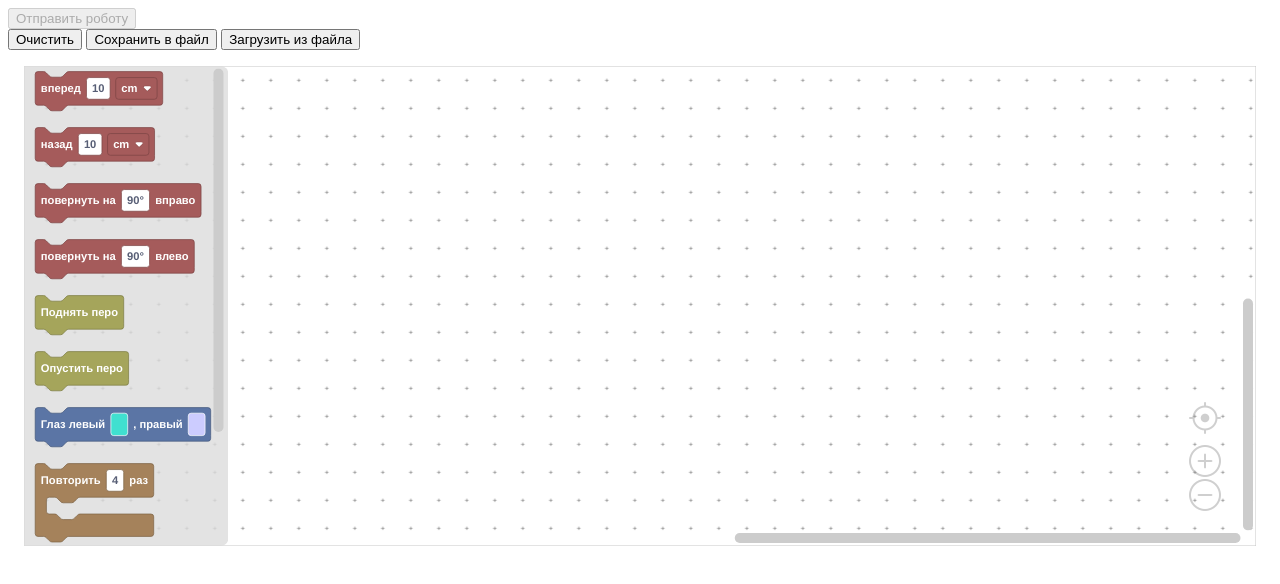
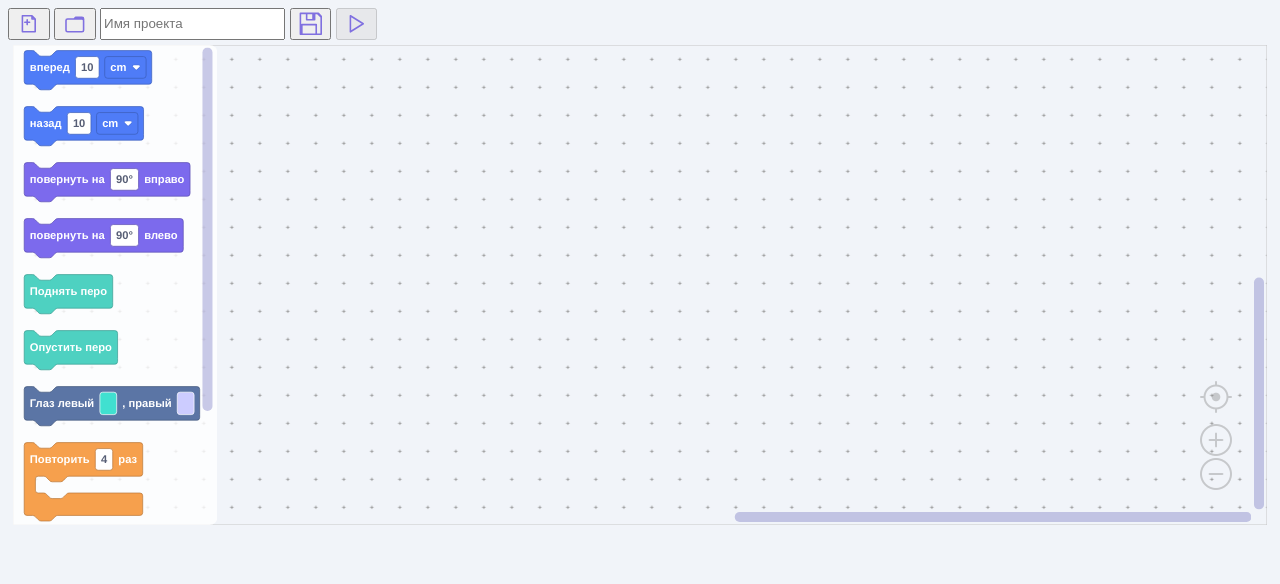
Before and after one commit to dsp-0/TurtleWeb, a plain HTML site: page ide/index.html in a window 1280 px wide. Drawn offline with Linux system fonts and the light colour scheme.

Commit message:
New colors, new buttons, new concept New favicon.png

```diff
--- a/ide/blockly.js
+++ b/ide/blockly.js
@@ -63,7 +63,7 @@ Blockly.common.defineBlocksWithJsonArray([
   ],
   "previousStatement": null,
   "nextStatement": null,
-  "colour": 0
+  "colour": "#4F7CF7"
 },
 {
   "type": "back",
@@ -99,7 +99,7 @@ Blockly.common.defineBlocksWithJsonArray([
   ],
   "previousStatement": null,
   "nextStatement": null,
-  "colour": 0
+  "colour": "#4F7CF7"
 },
 {
   "type": "feather_up",
@@ -114,7 +114,7 @@ Blockly.common.defineBlocksWithJsonArray([
   ],
   "previousStatement": null,
   "nextStatement": null,
-  "colour": 60
+  "colour": "#4ED1C1"
 },
 {
   "type": "feather_down",
@@ -129,7 +129,7 @@ Blockly.common.defineBlocksWithJsonArray([
   ],
   "previousStatement": null,
   "nextStatement": null,
-  "colour": 60
+  "colour": "#4ED1C1"
 },
 {
   "type": 'eyes',
@@ -176,7 +176,7 @@ Blockly.common.defineBlocksWithJsonArray([
   ],
   "previousStatement": null,
   "nextStatement": null,
-  "colour": 0
+  "colour": "#7C6AED"
 },
 {
   "type": "left",
@@ -198,7 +198,7 @@ Blockly.common.defineBlocksWithJsonArray([
   ],
   "previousStatement": null,
   "nextStatement": null,
-  "colour": 0
+  "colour": "#7C6AED"
   },
   {
     type: "repeat",
@@ -222,7 +222,7 @@ Blockly.common.defineBlocksWithJsonArray([
     ],
     "previousStatement": null,
     "nextStatement": null,
-    "colour": 32
+    "colour": "#F6A04D"
   },
 {
 	type: "function",
@@ -241,7 +241,9 @@ Blockly.common.defineBlocksWithJsonArray([
 			name: "body",
 		},
 	],
-	colour: "#5a0",
+//	colour: "#10B981",
+//	colour: "#FF6680",
+	colour: "#D564C5",
 },
 {
 	type: "call",
@@ -257,7 +259,9 @@ Blockly.common.defineBlocksWithJsonArray([
 		},
 	],
 	previousStatement: null, nextStatement: null,
-	colour: "#5a0",
+//	colour: "#10B981",
+//	colour: "#FF6680",
+	colour: "#D564C5",
 },
 
 ]);
@@ -505,6 +509,15 @@ const demoWorkspace = Blockly.inject('blocklyDiv', {
 		drag: true,
 		wheel: true,
 	},
+  theme: {
+     componentStyles : {
+        workspaceBackgroundColour: "#F1F4F9",
+        toolboxBackgroundColour: "#FFFFFF",
+        flyoutBackgroundColour: "#FFFFFF",
+        scrollbarColour: "#5050B0",
+        scrollbarOpacity: 0.3,
+     }
+  },
 });
 
 progBuf=new Uint16Array(0);
--- a/ide/index.html
+++ b/ide/index.html
@@ -4,6 +4,7 @@
     <title>Turtle control</title>
     <meta http-equiv="Content-Security-Policy" content="script-src 'self';">
     <meta charset="utf-8" />
+    <link rel="icon" type="image/png" href="/favicon.png" />
     <script src="./blockly/blockly_compressed.js"></script>
     <script src="./blockly/blocks_compressed.js"></script>
     <script src="./blockly/msg/ru.js"></script>
@@ -11,7 +12,7 @@
     <script src="./blockly/colorfield.js"></script>
     <style>
       body {
-        background-color: #fff;
+        background-color: #F1F4F9;
         font-family: sans-serif;
       }
       h1 {
@@ -19,17 +20,56 @@
         font-size: 140%;
       }
       .demo {
-        padding: 1rem;
+        padding: 0.3rem;
       }
     </style>
   </head>
   <body>
-    <button id="clickme">Отправить роботу</button>
-	<br>
-	<button id="clear-workspace" data-t="workspace-clear">Очистить</button>
-	<input id="file-input" type="file" style="display: none;">
-	<button id="save-to-file" data-t="workspace-save">Сохранить в файл</button>
-	<button id="load-from-file" data-t="workspace-load">Загрузить из файла</button>
+    <svg xmlns="http://www.w3.org/2000/svg" style="display: none;" >
+      <!-- Определение символов -->
+      <symbol id="new-project" viewBox="0 0 32 32" fill="transparent"  stroke="#8070E0" stroke-width="2" stroke-linecap="round" stroke-linejoin="round">
+        <path d="M20 6L24 10V26H8V6ZV10H24M11 14h6M14 11v6"/>
+      </symbol>
+
+      <symbol id="open-project" viewBox="0 0 32 32" fill="transparent"  stroke="#8070E0" stroke-width="2" stroke-linecap="round" stroke-linejoin="round">
+        <path d="M5 12q0 -2 2 -2H25q2 0 2 2V24q0 2 -2 2H7q-2 0 -2 -2Zm2 -2H15L17 8H25q2 0 2 2v1"/>
+        <!-- Стрелка открытия (отраженная) -->
+<!--        <path d="M13 18L16 15L19 18"/>
+        <line x1="16" y1="15" x2="16" y2="21"/>
+-->
+      </symbol>
+      <symbol id="save-project" viewBox="0 0 32 32" fill="transparent"  stroke="#8070E0" stroke-width="2" stroke-linecap="round" stroke-linejoin="round">
+        <path d="m25.5 3 h-22.5 v26 h26 v-22.5 z m-1.2 0 l4.5 4.5 m-18 -4.5 v8 h8 v-8m2 0 v8h-2 m4 18 v-12 h-18 v12 "/>
+      </symbol>
+
+      <symbol id="run-program" viewBox="0 0 32 32" fill="transparent"  stroke="#8070E0" stroke-width="2" stroke-linecap="round" stroke-linejoin="round">
+        <path d="m8 6l16 10l-16 10z"/>
+      </symbol>
+    </svg>
+    <div style="container-type: size; height: 2rem;">
+      <button id="clear-workspace" data-t="workspace-clear" title="Новый проект" style="vertical-align: top;">
+        <svg style="width: 80cqh; height: 80cqh; vertical-align: middle;">
+          <use href="#new-project"/>
+        </svg>
+      </button>
+      <button id="load-from-file" data-t="workspace-load" title="Загрузить из файла" style="vertical-align: top;">
+        <svg  style="width: 80cqh; height: 80cqh; vertical-align: middle;">
+          <use href="#open-project"/>
+        </svg>
+      </button>
+      <input id="file-input" type="file" style="display: none;"/>
+      <input id="project-name" type="text" minlength="16" maxlenght="32"  placeholder="Имя проекта" style="vertical-align: top; line-height: 80cqh;"/>
+      <button id="save-to-file" data-t="workspace-save" title="Сохранить в файл" style="vertical-align: top;">
+        <svg  style="width: 80cqh; height: 80cqh; vertical-align: middle;">
+          <use href="#save-project"/>
+        </svg>
+      </button>
+      <button id="clickme" title="Отправить роботу" style="vertical-align: top;">
+        <svg  style="width: 80cqh; height: 80cqh; vertical-align: middle;">
+          <use href="#run-program"/>
+        </svg>
+      </button>
+    </div>
 <!--    <p>Currently selected bluetooth device: <strong id="device-name"></strong></p>
 -->
     <div class="demo">
```
Also changed, not shown: favicon.png (added).
